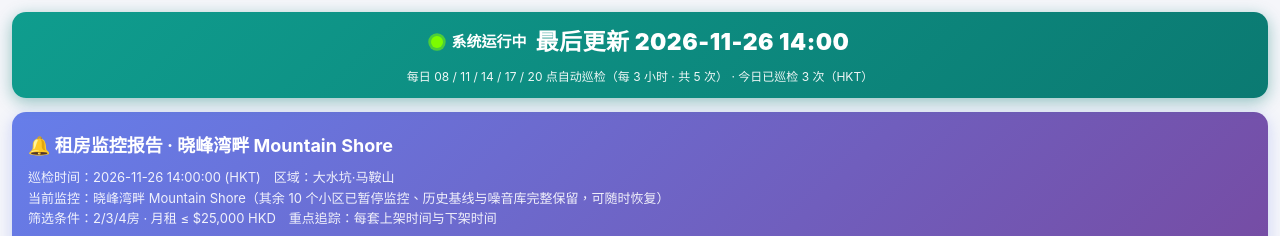
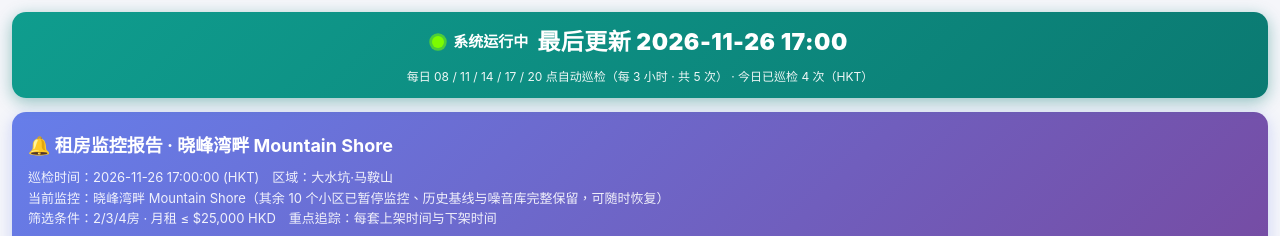
Before and after one commit to stable-node/wxs, a plain HTML site: page inspection_card.html in a window 1280 px wide. Shown: the top 236 px of the page. Drawn offline with Linux system fonts and the light colour scheme.

Commit message:
auto: update inspection_card.html

```diff
--- a/inspection_card.html
+++ b/inspection_card.html
@@ -244,14 +244,14 @@ body {
   <div class="runbar-top">
     <span class="run-dot"></span>
     <span class="run-status">系统运行中</span>
-    <span class="run-time">最后更新 2026-11-26 14:00</span>
+    <span class="run-time">最后更新 2026-11-26 17:00</span>
   </div>
-  <div class="runbar-sub">每日 08 / 11 / 14 / 17 / 20 点自动巡检（每 3 小时 · 共 5 次） · 今日已巡检 3 次（HKT）</div>
+  <div class="runbar-sub">每日 08 / 11 / 14 / 17 / 20 点自动巡检（每 3 小时 · 共 5 次） · 今日已巡检 4 次（HKT）</div>
 </div>
 
 <div class="header">
   <h1>🔔 租房监控报告 · 晓峰湾畔 Mountain Shore</h1>
-  <div class="meta">巡检时间：2026-11-26 14:00:00 (HKT)　区域：大水坑·马鞍山</div>
+  <div class="meta">巡检时间：2026-11-26 17:00:00 (HKT)　区域：大水坑·马鞍山</div>
   <div class="meta">当前监控：晓峰湾畔 Mountain Shore（其余 10 个小区已暂停监控、历史基线与噪音库完整保留，可随时恢复）</div>
   <div class="meta">筛选条件：2/3/4房 · 月租 ≤ $25,000 HKD　重点追踪：每套上架时间与下架时间</div>
   <div class="counts">
```
